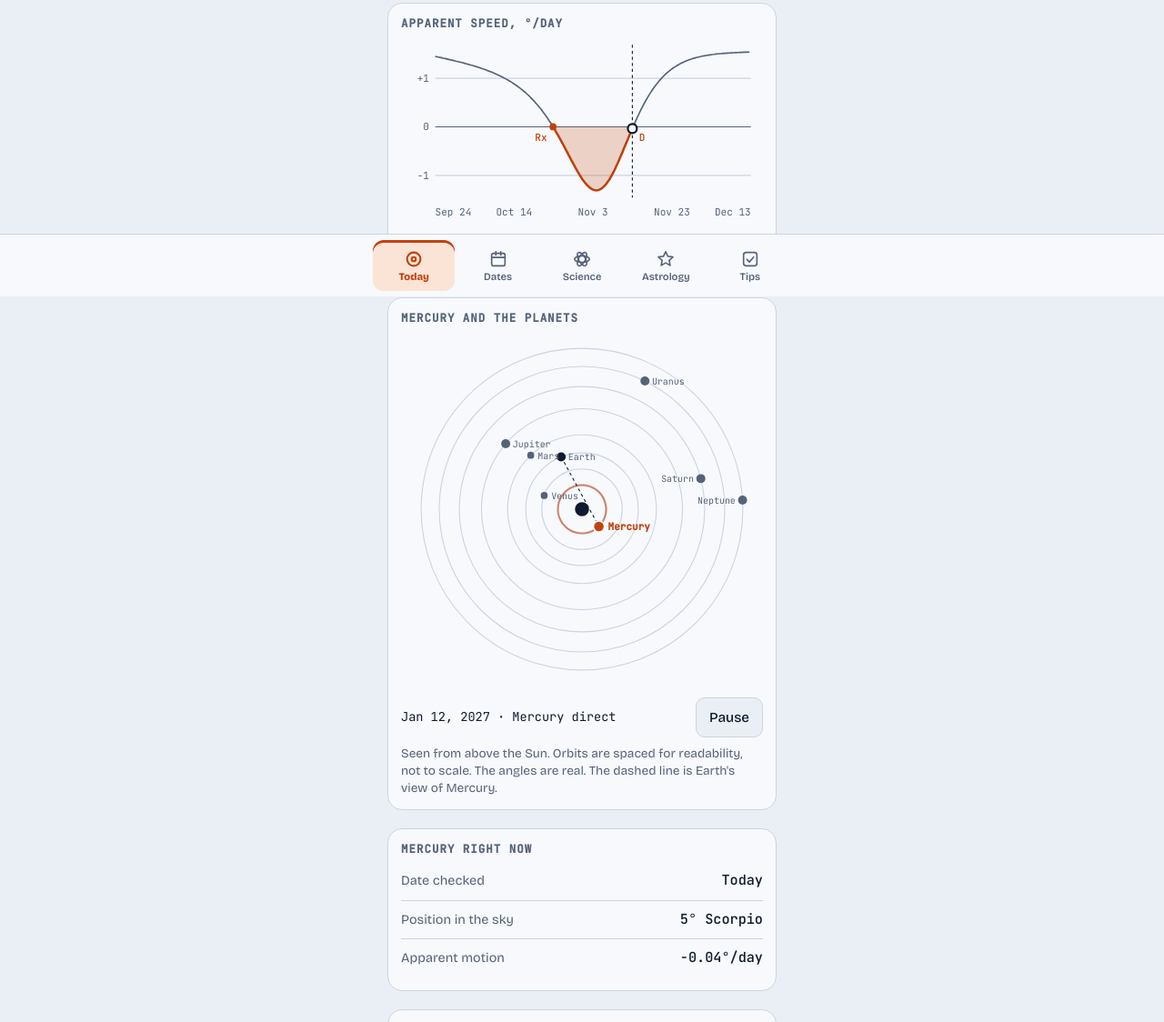
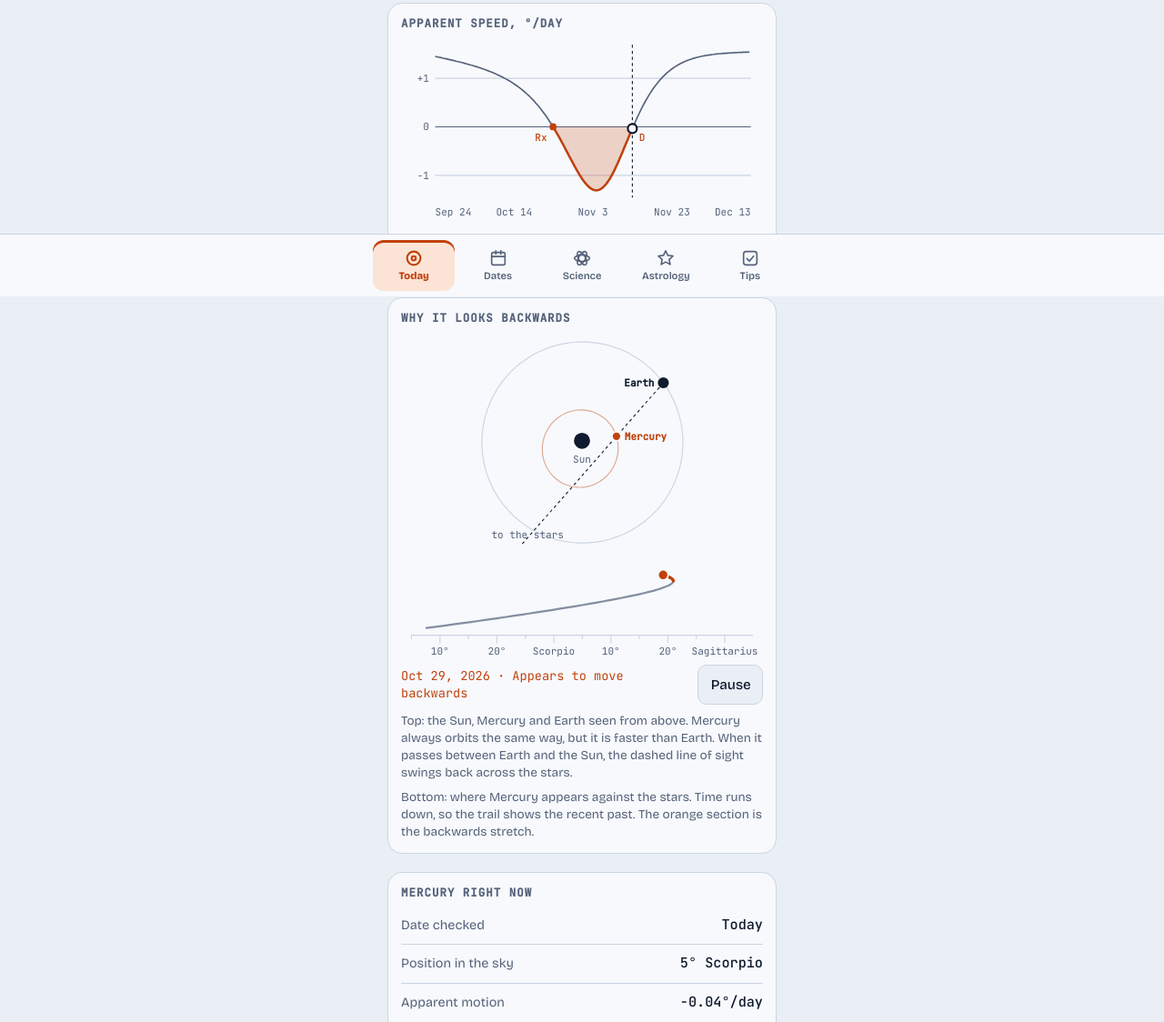
Before and after one commit to Ragnahhhhrock/ismercuryretro, a plain HTML site: page index.html in a window 1280 px wide. Shown: the part 474-1598 px from the top of the page at 91% size. Drawn offline with nearby package versions, Linux system fonts and the light colour scheme; animation ran at ten frames a second.

Commit message:
Replace planets panel with a Sun, Mercury and Earth retrograde demo
Top-down view with Earth's dashed line of sight to Mercury, plus a strip showing
Mercury's apparent path against the stars (time runs down, backwards stretch in
orange). Loops the retrograde nearest the date being checked.

Co-Authored-By: Claude Sonnet 5.5 <noreply@anthropic.com>
Claude-Session: https://claude.ai/code/session_01Gttv1JCKiqvkXJbyCgiuNt

```diff
--- a/app.js
+++ b/app.js
@@ -166,7 +166,7 @@ function render() {
 
   const c = chartSVG(jd, st);
   $('chart').innerHTML = c.svg;
-  startOrrery(jd);
+  startOrrery(st);
   $('chart-cap').textContent = (c.inWin ? 'The dot is the date you are checking. ' : 'The date you are checking is outside this window. ') +
     'Shaded area is retrograde, from Rx to D.';
 
@@ -356,61 +356,78 @@ function playIntro() {
   setTimeout(() => app.classList.remove('intro'), 3200);
 }
 
-/* ---------- Solar system animation (Today page) ---------- */
-/* Orbital elements for Venus to Neptune (JPL approximate elements, 1800-2050), same format as MERC and EARTH above. */
-const PLANETS = [
-  { n:'Mercury', r:24,  el:MERC },
-  { n:'Venus',   r:40,  el:{ a:[0.72333566,0.00000390], e:[0.00677672,-0.00004107], I:[3.39467605,-0.00078890], L:[181.97909950,58517.81538729], w:[131.60246718,0.00268329], O:[76.67984255,-0.27769418] } },
-  { n:'Earth',   r:56,  el:EARTH },
-  { n:'Mars',    r:74,  el:{ a:[1.52371034,0.00001847], e:[0.09339410,0.00007882], I:[1.84969142,-0.00813131], L:[-4.55343205,19140.30268499], w:[-23.94362959,0.44441088], O:[49.55953891,-0.29257343] } },
-  { n:'Jupiter', r:100, el:{ a:[5.20288700,-0.00011607], e:[0.04838624,-0.00013253], I:[1.30439695,-0.00183714], L:[34.39644051,3034.74612775], w:[14.72847983,0.21252668], O:[100.47390909,0.20469106] } },
-  { n:'Saturn',  r:122, el:{ a:[9.53667594,-0.00125060], e:[0.05386179,-0.00050991], I:[2.48599187,0.00193609], L:[49.95424423,1222.49362201], w:[92.59887831,-0.41897216], O:[113.66242448,-0.28867794] } },
-  { n:'Uranus',  r:142, el:{ a:[19.18916464,-0.00196176], e:[0.04725744,-0.00004397], I:[0.77263783,-0.00242939], L:[313.23810451,428.48202785], w:[170.95427630,0.40805281], O:[74.01692503,0.04240589] } },
-  { n:'Neptune', r:160, el:{ a:[30.06992276,0.00026291], e:[0.00859048,0.00005105], I:[1.77004347,0.00035372], L:[-55.12002969,218.45945325], w:[44.96476227,-0.32241464], O:[131.78422574,-0.00508664] } }
-];
-const ORB = { c: 180, speed: 12, jd: 0, last: 0, playing: false, raf: 0, built: false, retro: null };
-function orbPos(p, jd) {
-  const h = helio(p.el, (jd - 2451545) / 36525), ang = Math.atan2(h[1], h[0]);
-  return [ORB.c + p.r * Math.cos(ang), ORB.c - p.r * Math.sin(ang)];
+/* ---------- Retrograde demo: Sun, Mercury, Earth (Today page) ---------- */
+const OR = { cx: 180, cy: 112, k: 100, sky: { W: 360, H: 104, deg: 60, ppd: 340 / 60, y0: 22, dy: 1.2, days: 44 } };
+const ORB = { key: null, from: 0, to: 0, jd: 0, last: 0, playing: false, raf: 0, built: false, wc: 0, speed: 5, retro: null };
+const orPt = (p, jd) => { const h = helio(p, (jd - 2451545) / 36525); return [OR.cx + OR.k * h[0], OR.cy - OR.k * h[1]]; };
+const orPath = (p, jd0, span, n) => {
+  let d = '';
+  for (let i = 0; i <= n; i++) { const q = orPt(p, jd0 + span * i / n); d += (i ? 'L' : 'M') + q[0].toFixed(1) + ' ' + q[1].toFixed(1); }
+  return d + 'Z';
+};
+function buildOrrery() {
+  if (!$('orrery')) return;
+  const c = [OR.cx, OR.cy];
+  $('orrery').innerHTML = `<svg viewBox="0 0 360 224" role="img" aria-label="Top-down view of the Sun, Mercury and Earth. A dashed line of sight runs from Earth through Mercury.">` +
+    `<path class="g-grid o-orbit" d="${orPath(EARTH, ORB.jd, 365.25, 120)}"/><path class="o-orbit o-orbit-m" d="${orPath(MERC, ORB.jd, 87.97, 60)}"/>` +
+    `<line class="g-now" id="o-sight" x1="0" y1="0" x2="0" y2="0"/><text class="o-label" id="o-stars" text-anchor="middle">to the stars</text>` +
+    `<circle class="o-sun" cx="${c[0]}" cy="${c[1]}" r="8"/><text class="o-label" x="${c[0]}" y="${c[1] + 22}" text-anchor="middle">Sun</text>` +
+    `<circle class="o-earth" id="o-e" r="5.5"/><text class="o-label o-earth-t" id="o-et" dy="3.5">Earth</text>` +
+    `<circle class="o-merc" id="o-m" r="4.5"/><text class="o-label o-merc-t" id="o-mt" dy="3.5">Mercury</text></svg>`;
+  const S = OR.sky;
+  let ax = '';
+  $('sky').innerHTML = `<svg viewBox="0 0 ${S.W} ${S.H}" role="img" aria-label="Where Mercury appears against the stars as seen from Earth. Time runs downward, so the trail shows its recent path, including the backwards stretch.">` +
+    `<g id="s-ticks"></g><path class="s-trail" id="s-trail" d=""/><path class="s-trail s-back" id="s-back" d=""/>` +
+    `<circle class="o-merc" id="s-dot" r="5"/></svg>`;
+  ORB.built = true;
 }
-function buildOrrery() {
-  const el = $('orrery');
-  if (!el) return;
-  const c = ORB.c;
-  let s = `<svg viewBox="0 0 360 360" role="img" aria-label="Animated top-down view of the planets orbiting the Sun, with Mercury highlighted." style="overflow:visible">`;
-  PLANETS.forEach(p => { s += `<circle class="g-grid o-orbit" cx="${c}" cy="${c}" r="${p.r}"/>`; });
-  s += `<polyline class="o-trail" id="o-trail" points=""/><line class="g-now" id="o-sight" x1="0" y1="0" x2="0" y2="0"/>`;
-  s += `<circle class="o-sun" cx="${c}" cy="${c}" r="7"/>`;
-  PLANETS.forEach((p, i) => {
-    const m = i === 0, e = i === 2;
-    s += `<circle class="o-dot${m ? ' o-merc' : e ? ' o-earth' : ''}" id="o-p${i}" r="${m ? 5.5 : e ? 4.5 : i < 4 ? 3.5 : 4.5}"/>` +
-         `<text class="o-label${m ? ' o-merc-t' : ''}" id="o-t${i}" dy="3.5">${p.n}</text>`;
-  });
-  el.innerHTML = s + '</svg>';
-  ORB.built = true;
+const skyX = d => 10 + OR.sky.ppd * (wrap180(d - ORB.wc) + OR.sky.deg / 2);
+function drawSky(jd) {
+  const S = OR.sky, lon = geoLon(jd);
+  let d = wrap180(lon - ORB.wc);
+  if (Math.abs(d) > S.deg * 0.3) ORB.wc += d * Math.min(1, ORB.dt * 2.5);   // slide the window along
+  const lo = Math.ceil((ORB.wc - S.deg / 2) / 5) * 5;
+  let tk = '';
+  for (let L = lo; L <= ORB.wc + S.deg / 2; L += 5) {
+    const x = skyX(L).toFixed(1), q = ((L % 360) + 360) % 360, m = q % 30;
+    tk += `<line class="g-grid" x1="${x}" x2="${x}" y1="${S.H - 22}" y2="${S.H - (m % 10 === 0 ? 14 : 18)}"/>`;
+    if (m % 10 === 0) tk += `<text class="g-text" x="${x}" y="${S.H - 3}" text-anchor="middle">${m === 0 ? SIGNS[q / 30] : m + '°'}</text>`;
+  }
+  $('s-ticks').innerHTML = tk + `<line class="g-grid" x1="10" x2="${S.W - 10}" y1="${S.H - 22}" y2="${S.H - 22}"/>`;
+  let all = '', back = '', inBack = false;
+  for (let k = S.days; k >= 0; k--) {
+    const t = jd - k, p = skyX(geoLon(t)).toFixed(1) + ' ' + (S.y0 + k * S.dy).toFixed(1), r = rate(t) < 0;
+    all += (k === S.days ? 'M' : 'L') + p;
+    if (r) { back += (inBack ? 'L' : 'M') + p; inBack = true; } else inBack = false;
+  }
+  $('s-trail').setAttribute('d', all); $('s-back').setAttribute('d', back);
+  $('s-dot').setAttribute('cx', skyX(lon).toFixed(1)); $('s-dot').setAttribute('cy', S.y0);
 }
 function drawOrrery() {
   if (!ORB.built) return;
-  const jd = ORB.jd, pos = PLANETS.map(p => orbPos(p, jd));
-  pos.forEach((q, i) => {
-    $('o-p' + i).setAttribute('cx', q[0].toFixed(1)); $('o-p' + i).setAttribute('cy', q[1].toFixed(1));
-    const t = $('o-t' + i), left = q[0] > 250, gap = i === 0 ? 9 : 7;
-    t.setAttribute('x', (q[0] + (left ? -gap : gap)).toFixed(1)); t.setAttribute('y', q[1].toFixed(1)); t.setAttribute('text-anchor', left ? 'end' : 'start');
-  });
-  const pts = [];
-  for (let k = 44; k >= 0; k--) { const q = orbPos(PLANETS[0], jd - k * 2); pts.push(q[0].toFixed(1) + ',' + q[1].toFixed(1)); }
-  $('o-trail').setAttribute('points', pts.join(' '));
-  const sight = $('o-sight');
-  sight.setAttribute('x1', pos[2][0].toFixed(1)); sight.setAttribute('y1', pos[2][1].toFixed(1));
-  sight.setAttribute('x2', pos[0][0].toFixed(1)); sight.setAttribute('y2', pos[0][1].toFixed(1));
+  const jd = ORB.jd, m = orPt(MERC, jd), e = orPt(EARTH, jd);
+  $('o-e').setAttribute('cx', e[0].toFixed(1)); $('o-e').setAttribute('cy', e[1].toFixed(1));
+  $('o-m').setAttribute('cx', m[0].toFixed(1)); $('o-m').setAttribute('cy', m[1].toFixed(1));
+  const side = (q, g) => ({ x: (q[0] + (q[0] > 250 ? -g : g)).toFixed(1), a: q[0] > 250 ? 'end' : 'start', y: q[1].toFixed(1) });
+  [['o-et', e, 9], ['o-mt', m, 8]].forEach(([id, q, g]) => { const s = side(q, g), el = $(id); el.setAttribute('x', s.x); el.setAttribute('y', s.y); el.setAttribute('text-anchor', s.a); });
+  let dx = m[0] - e[0], dy = m[1] - e[1]; const len = Math.hypot(dx, dy) || 1; dx /= len; dy /= len;
+  let L = 400;                                           // stop the line at the edge of the picture
+  if (dx > 0) L = Math.min(L, (352 - e[0]) / dx); else if (dx < 0) L = Math.min(L, (8 - e[0]) / dx);
+  if (dy > 0) L = Math.min(L, (216 - e[1]) / dy); else if (dy < 0) L = Math.min(L, (14 - e[1]) / dy);
+  const sl = $('o-sight'), ex = e[0] + dx * L, ey = e[1] + dy * L;
+  sl.setAttribute('x1', e[0].toFixed(1)); sl.setAttribute('y1', e[1].toFixed(1)); sl.setAttribute('x2', ex.toFixed(1)); sl.setAttribute('y2', ey.toFixed(1));
+  const st = $('o-stars'); st.setAttribute('x', Math.min(320, Math.max(40, ex - dx * 10)).toFixed(1)); st.setAttribute('y', (ey - dy * 10 + (dy > 0 ? 0 : 10)).toFixed(1));
+  drawSky(jd);
   const retro = rate(jd) < 0;
-  $('orb-cap').textContent = fmt(jd, true) + ' · Mercury ' + (retro ? 'retrograde' : 'direct');
+  $('orb-cap').textContent = fmt(jd, true) + ' · ' + (retro ? 'Appears to move backwards' : 'Moving forward');
   $('orb-cap').style.color = retro ? 'var(--yes)' : '';
+  $('orrery').dataset.retro = retro ? '1' : '0';
 }
 function orbFrame(now) {
   if (!ORB.playing) return;
-  ORB.jd += Math.min(0.1, (now - ORB.last) / 1000) * ORB.speed;
-  ORB.last = now;
+  ORB.dt = Math.min(0.1, (now - ORB.last) / 1000); ORB.last = now;
+  ORB.jd += ORB.dt * ORB.speed;
+  if (ORB.jd > ORB.to) ORB.jd = ORB.from;               // loop the retrograde
   drawOrrery();
   ORB.raf = requestAnimationFrame(orbFrame);
 }
@@ -421,11 +438,18 @@ function orbPlay(on) {
   if (b) { b.textContent = on ? 'Pause' : 'Play'; b.setAttribute('aria-pressed', on ? 'true' : 'false'); }
   if (on) { ORB.last = performance.now(); ORB.raf = requestAnimationFrame(orbFrame); }
 }
-function startOrrery(jd) {
+/* Plays the retrograde nearest the date being checked: from 20 days before it starts to 15 days after it ends, on a loop. */
+function startOrrery(st) {
   if (!$('orrery')) return;
-  if (!ORB.built) { buildOrrery(); orbPlay(!reduceMotion); }
-  ORB.jd = jd;
+  const key = Math.round(st.start);
+  if (ORB.key === key) return;
+  ORB.key = key; ORB.dt = 0.016;
+  ORB.from = st.start - 20; ORB.to = st.end + 15;
+  ORB.jd = reduceMotion ? (st.start + st.end) / 2 : ORB.from;
+  ORB.wc = geoLon(ORB.jd);
+  buildOrrery();
   drawOrrery();
+  if (!ORB.playing && !reduceMotion && !ORB.started) { ORB.started = true; orbPlay(true); }
 }
 on('orb-toggle', 'click', () => orbPlay(!ORB.playing));
 
--- a/index.html
+++ b/index.html
@@ -91,13 +91,15 @@
     </section>
 
     <section class="panel" aria-labelledby="orb-h">
-      <h2 id="orb-h">Mercury and the planets</h2>
+      <h2 id="orb-h">Why it looks backwards</h2>
       <div id="orrery"></div>
+      <div id="sky"></div>
       <div class="orb-bar">
         <p class="cap" id="orb-cap"></p>
         <button type="button" id="orb-toggle" aria-pressed="true">Pause</button>
       </div>
-      <p class="cap">Seen from above the Sun. Orbits are spaced for readability, not to scale. The angles are real. The dashed line is Earth's view of Mercury.</p>
+      <p class="cap">Top: the Sun, Mercury and Earth seen from above. Mercury always orbits the same way, but it is faster than Earth. When it passes between Earth and the Sun, the dashed line of sight swings back across the stars.</p>
+      <p class="cap">Bottom: where Mercury appears against the stars. Time runs down, so the trail shows the recent past. The orange section is the backwards stretch.</p>
     </section>
 
     <section class="panel" aria-labelledby="read-h">
--- a/style.css
+++ b/style.css
@@ -184,15 +184,18 @@ ul.windows li:first-child { border-top: 0; }
   .intro .g-tag, .intro .g-now, .intro .g-now-dot { animation: mr-fade 0.5s 1.6s ease-out both; }
 }
 
-/* Solar system animation */
+/* Retrograde demo */
 .orb-bar { display: flex; align-items: center; justify-content: space-between; gap: 12px; margin-top: 8px; }
 .orb-bar .cap { margin: 0; font-family: var(--mono); font-variant-numeric: tabular-nums; color: var(--fg); }
 .orb-bar button { min-width: 72px; }
 .o-orbit { fill: none; }
+.o-orbit-m { stroke: var(--state); stroke-width: 1; opacity: 0.45; }
 .o-sun { fill: var(--fg); }
-.o-dot { fill: var(--muted); }
 .o-earth { fill: var(--fg); }
 .o-merc { fill: var(--state); stroke: var(--panel); stroke-width: 1.5; }
-.o-label { fill: var(--muted); font: 400 9px var(--mono); }
-.o-merc-t { fill: var(--state); font-weight: 700; font-size: 10px; }
-.o-trail { fill: none; stroke: var(--state); stroke-width: 2; stroke-linecap: round; stroke-linejoin: round; opacity: 0.55; }
+#orrery[data-retro="1"] .o-merc, #orrery[data-retro="1"] ~ #sky .o-merc { fill: var(--yes); }
+.o-label { fill: var(--muted); font: 400 10px var(--mono); }
+.o-earth-t { fill: var(--fg); font-weight: 700; }
+.o-merc-t { fill: var(--state); font-weight: 700; }
+.s-trail { fill: none; stroke: var(--muted); stroke-width: 2; stroke-linejoin: round; stroke-linecap: round; opacity: 0.7; }
+.s-back { stroke: var(--yes); stroke-width: 3; opacity: 1; }
```
